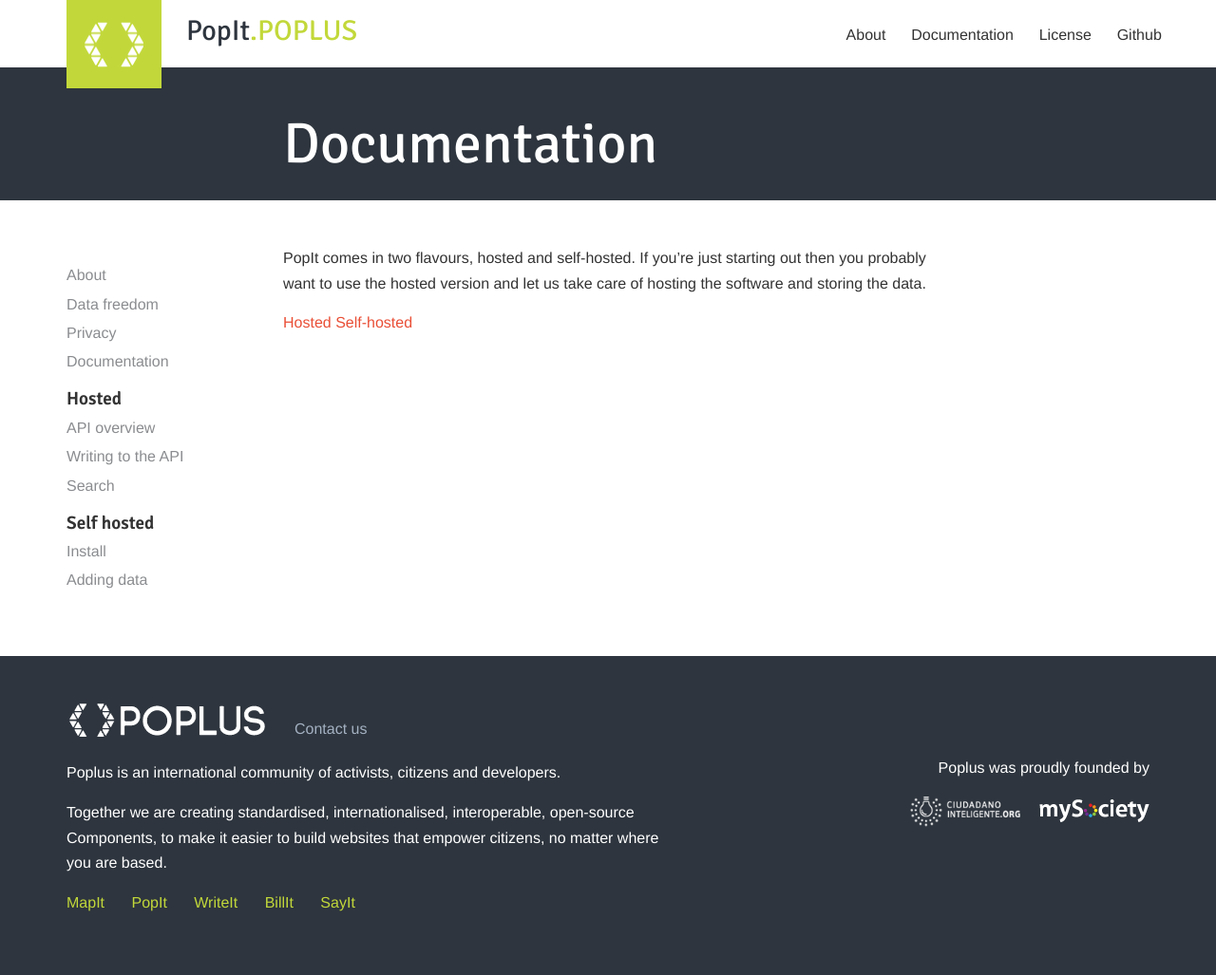
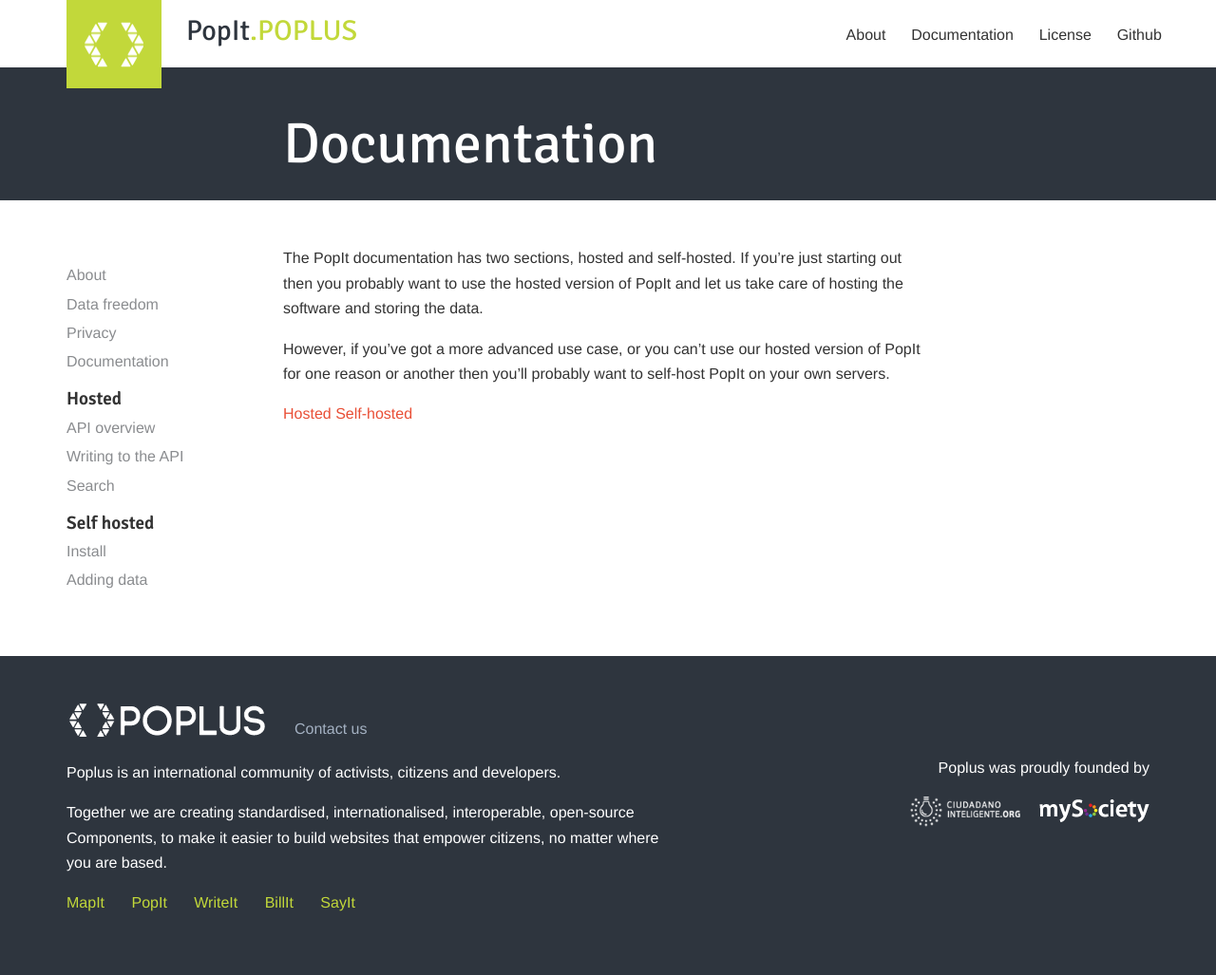
Before and after one commit to mysociety/popit.poplus.org, a Jekyll site: the page built from docs/index.md, in a window 1280 px wide. Shown: the whole page at 95% size. Built offline with Jekyll 4.4.1, drawn with Linux system fonts in a browser that asks for light colours.

Commit message:
Add some more copy to the documentation home page

```diff
--- a/docs/index.md
+++ b/docs/index.md
@@ -3,4 +3,6 @@
 title: Documentation
 ---
 
-PopIt comes in two flavours, hosted and self-hosted. If you're just starting out then you probably want to use the hosted version and let us take care of hosting the software and storing the data.
+The PopIt documentation has two sections, hosted and self-hosted. If you're just starting out then you probably want to use the hosted version of PopIt and let us take care of hosting the software and storing the data.
+
+However, if you've got a more advanced use case, or you can't use our hosted version of PopIt for one reason or another then you'll probably want to self-host PopIt on your own servers.
```
